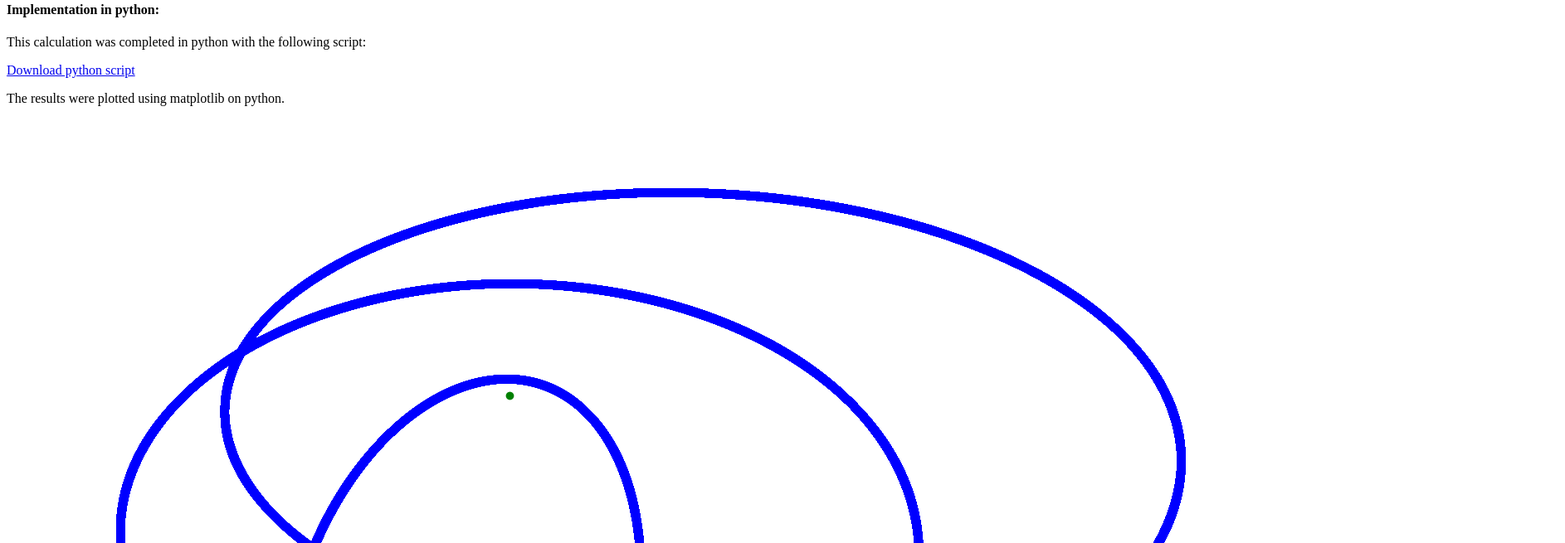
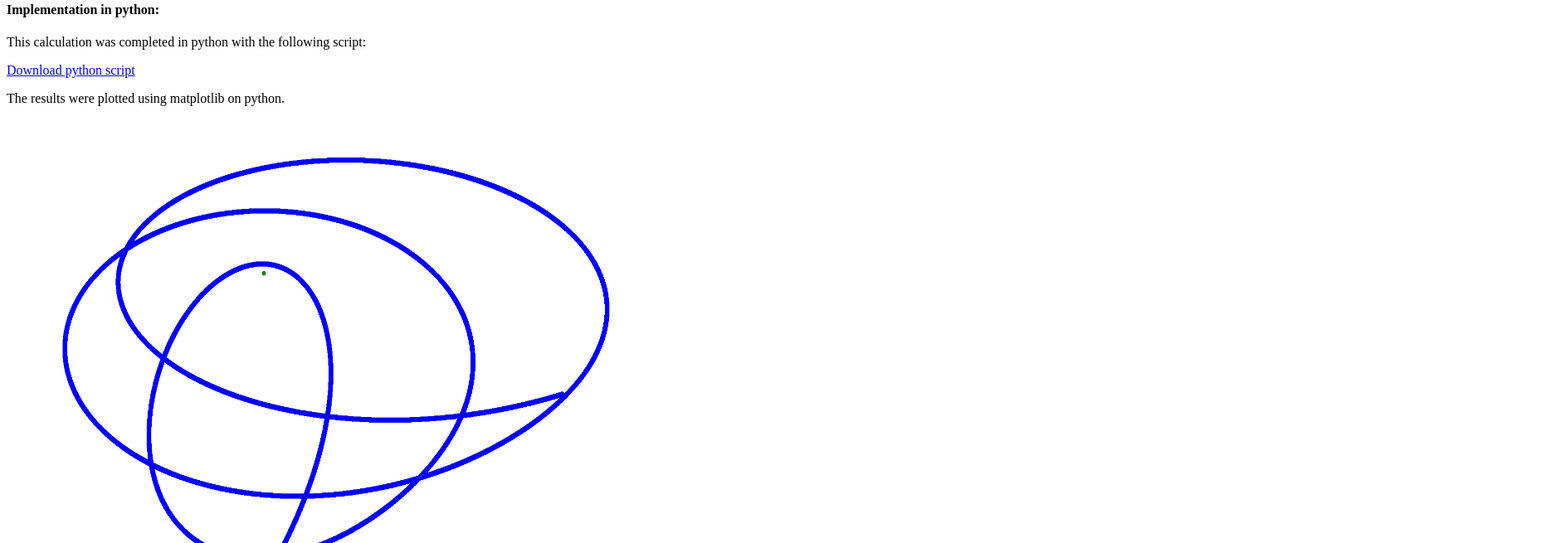
Before and after one commit to jamesmungall/G_sim_earth, a plain HTML site: page index.html in a window 1280 px wide. Shown: the part 409-1064 px from the top of the page at 83% size, 1886 px wide, since content can reach past the window. Drawn offline with Linux system fonts and the light colour scheme.

Commit message:
Update index.html

```diff
--- a/index.html
+++ b/index.html
@@ -54,7 +54,7 @@ This calculation was completed in python with the following script:
   <p>
 The results were plotted using matplotlib on python.
 </p>
-<img src='https://jamesmungall.github.io/G_sim_earth/PythonBaseScripts/OrreryTwoBodyExampleImage.png'>
+<img src='https://jamesmungall.github.io/G_sim_earth/PythonBaseScripts/OrreryTwoBodyExampleImage.png' style="width:960px;height:600px">
 
 <h4>
 Implementation in C# and Unity:
```
